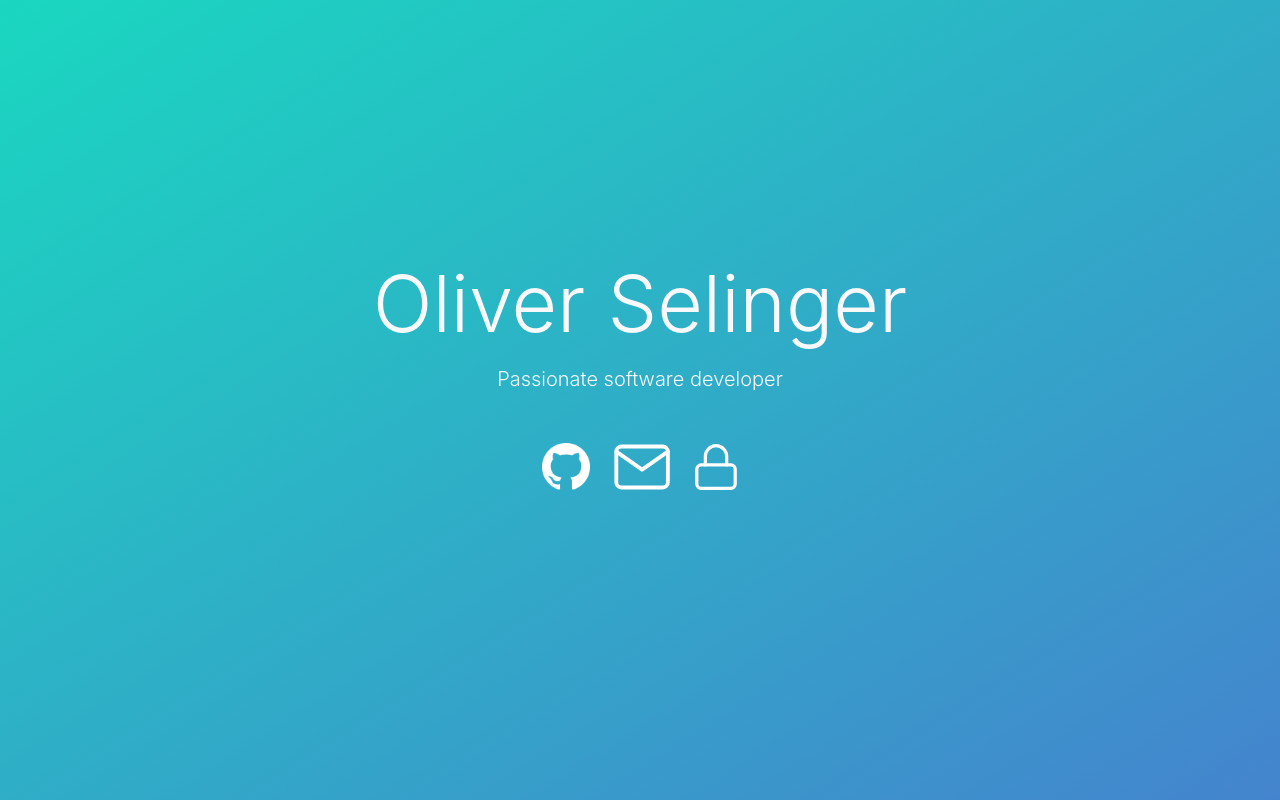
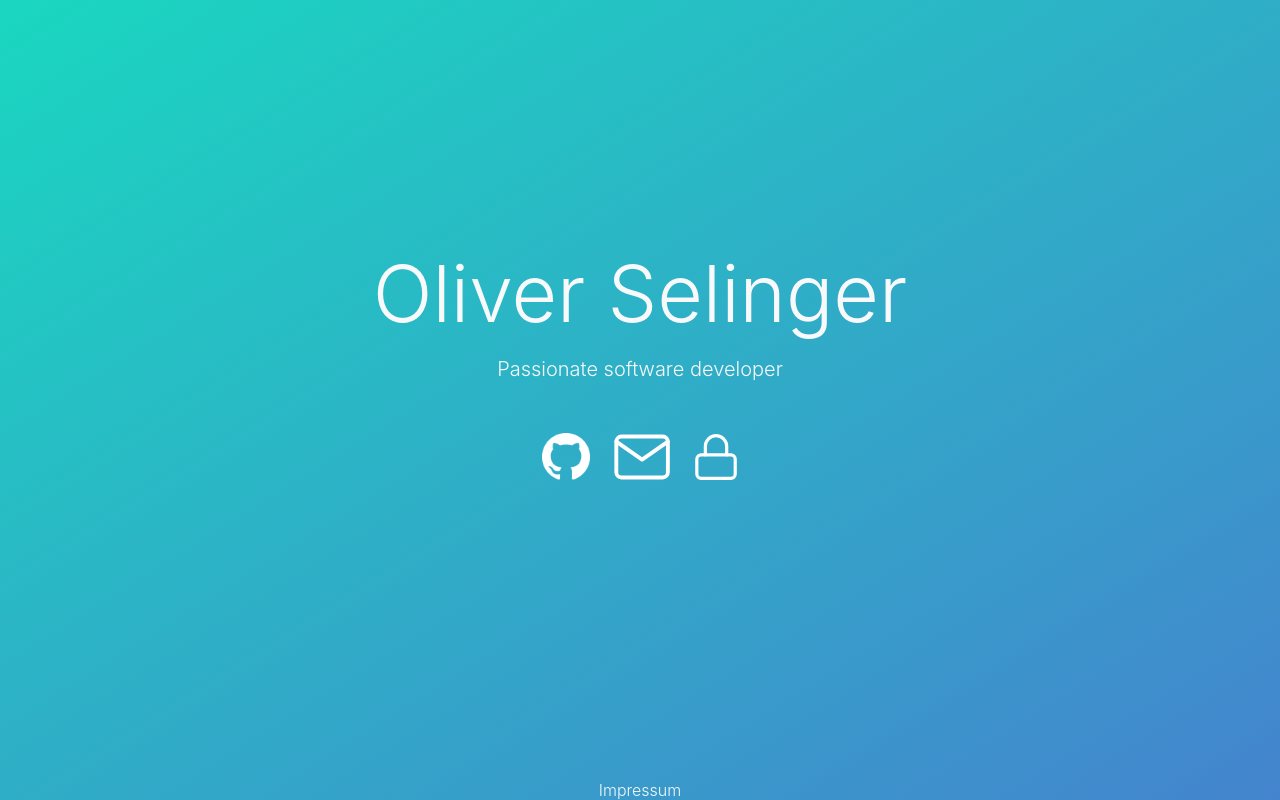
Before and after one commit to oliverselinger/website-kg, a plain HTML site: page oliver.html in a window 1280 px wide. Drawn offline with Linux system fonts and the light colour scheme.

Commit message:
add impressum

```diff
--- a/oliver.css
+++ b/oliver.css
@@ -73,6 +73,7 @@ body {
 .parent {
     height: 100%;
     display: flex;
+    flex-direction: column;
     align-items: center;
     justify-content: center;
 }
@@ -85,13 +86,23 @@ body {
     );
 }
 
-.text-light {
-    color: #f8f9fa !important
+.main-container {
+    color: #f8f9fa;
+    text-align:center;
+    flex: 1;
+    display: flex;
+    justify-content: center;
+    flex-direction: column;
 }
 
 .icon {
     height: auto;
     width: auto;
+}
+
+.link {
+	color: #f8f9fa;
+	text-decoration: none;
 }
 
 /* <= 768px */
--- a/oliver.html
+++ b/oliver.html
@@ -1,16 +1,16 @@
 <html>
-
     <head>
         <title>Oliver Selinger | Contact</title>
         <link rel="shortcut icon" type="image/x-icon" href="img/favicon/favicon.ico">
 
         <link rel="stylesheet" href="oliver.css">
         <meta name="viewport" content="width=device-width, initial-scale=1.0">
+        <meta http-equiv="Content-Type" content="text/html; charset=utf-8">
     </head>
 
     <body>
-    <div class=" gradient parent">
-        <div style="text-align:center" class="text-light">
+        <div class="gradient parent">
+            <div style="" class="main-container">
                 <div class="header1">Oliver Selinger</div>
                 <div class="header2">Passionate software developer</div>
                 <div style="padding: 2.5em;">
@@ -28,6 +28,9 @@
                     </a>
                 </div>
             </div>
+            <div>
+                <a class="link header2" href="./impressum.html" style="font-size:medium">Impressum</a>
+            </div>
         </div>
     </body>
 
```
Also changed, not shown: impressum.html (added, +32 -0 lines). Lines whose indentation alone changed are shown as unchanged.
